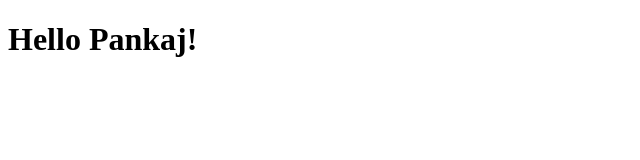
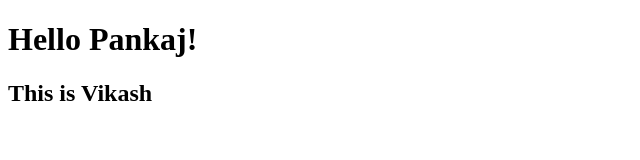
Before and after one commit to neegexvikash/git-practice, a plain HTML site: page index.html in a window 1280 px wide. Shown: the whole page, without its empty margins (0-640 px from the left). Drawn offline with Linux system fonts and the light colour scheme.

Commit message:
Change to Vikash

```diff
--- a/index.html
+++ b/index.html
@@ -5,5 +5,6 @@
 </head>
 <body>
     <h1>Hello Pankaj!</h1>
+    <h2>This is Vikash</h2>
 </body>
 </html>
```
